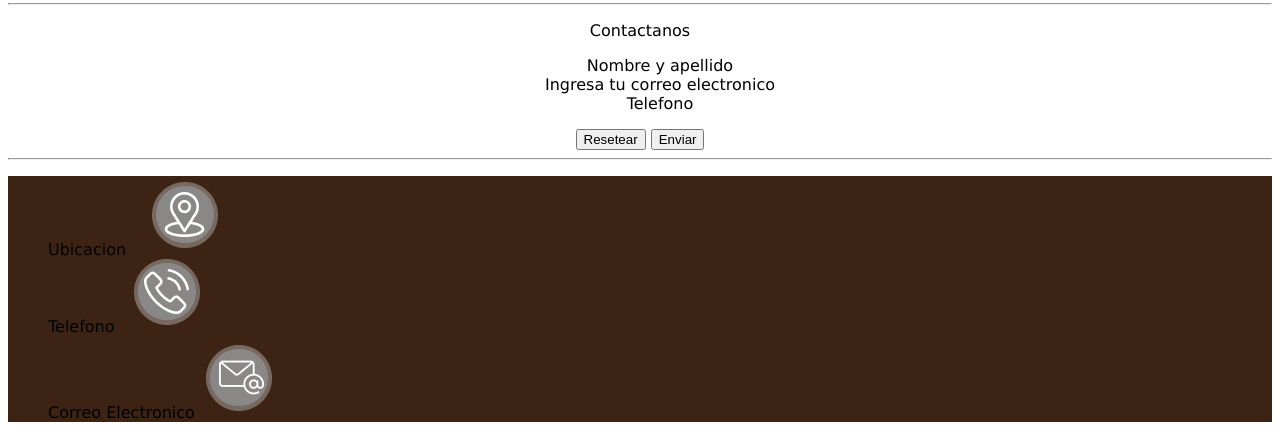
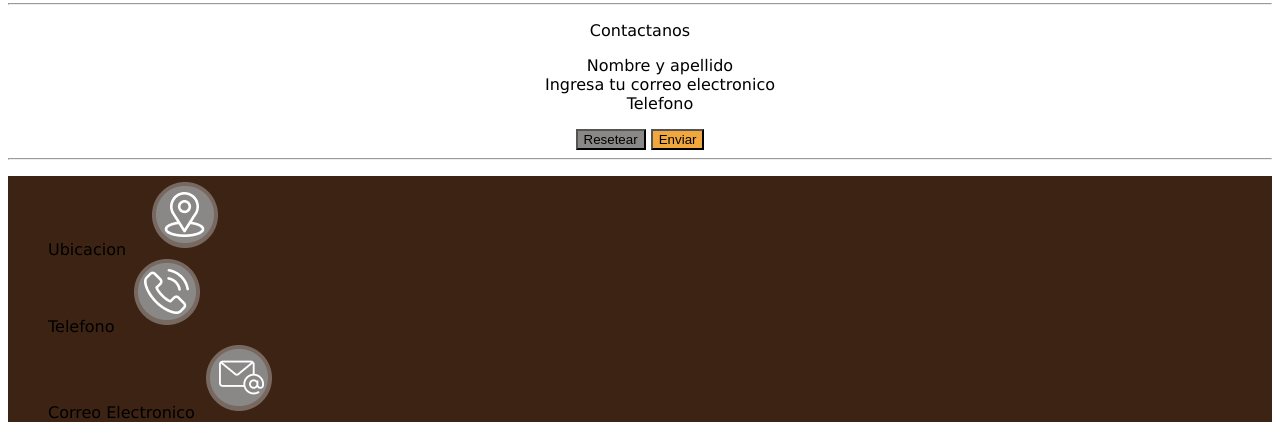
Before and after one commit to DanielaVitelli/Introduccion.DH, a plain HTML site: page Frontend-1/Trabajo PetShop/index.html in a window 1280 px wide. Shown: the part 439-877 px from the top of the page. Drawn offline with Linux system fonts and the light colour scheme.

Commit message:
cambios guardados

```diff
--- a/Frontend-1/Trabajo PetShop/index.html
+++ b/Frontend-1/Trabajo PetShop/index.html
@@ -1,5 +1,6 @@
 <!DOCTYPE html>
 <html lang="es">
+
 <head>
     <meta charset="UTF-8">
     <meta http-equiv="X-UA-Compatible" content="IE=edge">
@@ -69,14 +70,15 @@
     <footer>
         <secction id="Contacto" align="center">
             <p>Contactanos</p>
-          <ul type="none">
+            <ul class="formulario"type="none">
                 <li> Nombre y apellido </li>
                 <li> Ingresa tu correo electronico </li>
                 <li> Telefono </li>
             </ul>
+
             <div align="center">
-          <button> Resetear</button>
-          <button>Enviar </button>
+                <button class="boton1"> Resetear</button>
+                <button class="boton2">Enviar </button>
             </div>
         </secction>
         <hr>
@@ -101,4 +103,5 @@
 
 
 </body>
+
 </html>
--- a/Frontend-1/Trabajo PetShop/style.css
+++ b/Frontend-1/Trabajo PetShop/style.css
@@ -29,3 +29,11 @@ span {
     font-size: 20px;
     font-weight: bold;
 }
+
+.boton1 {
+    background-color: #8A8787;
+}
+
+.boton2 {
+    background-color: #F0A83E;
+}
```
Also changed, not shown: 1 other file. Lines whose indentation alone changed are shown as unchanged.
